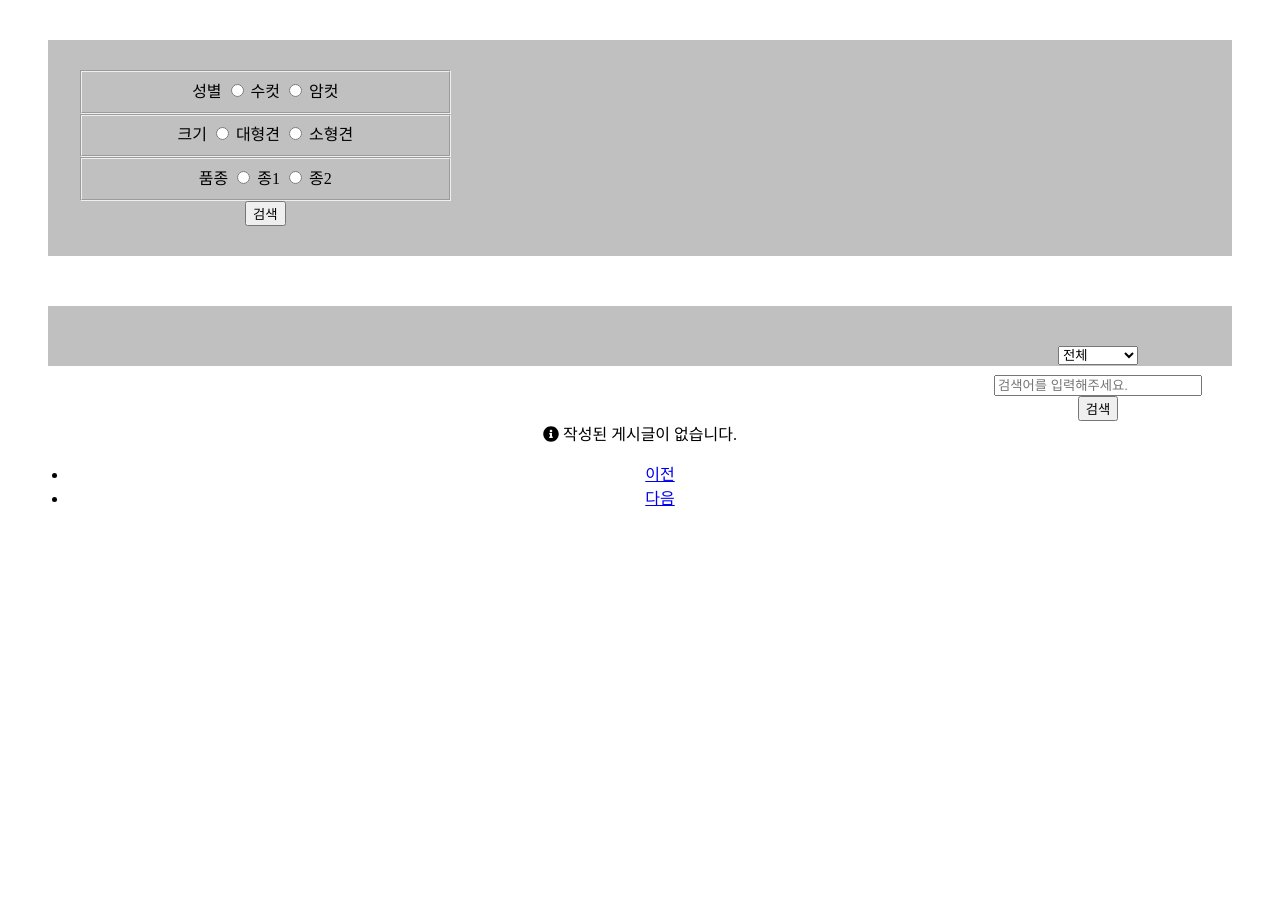
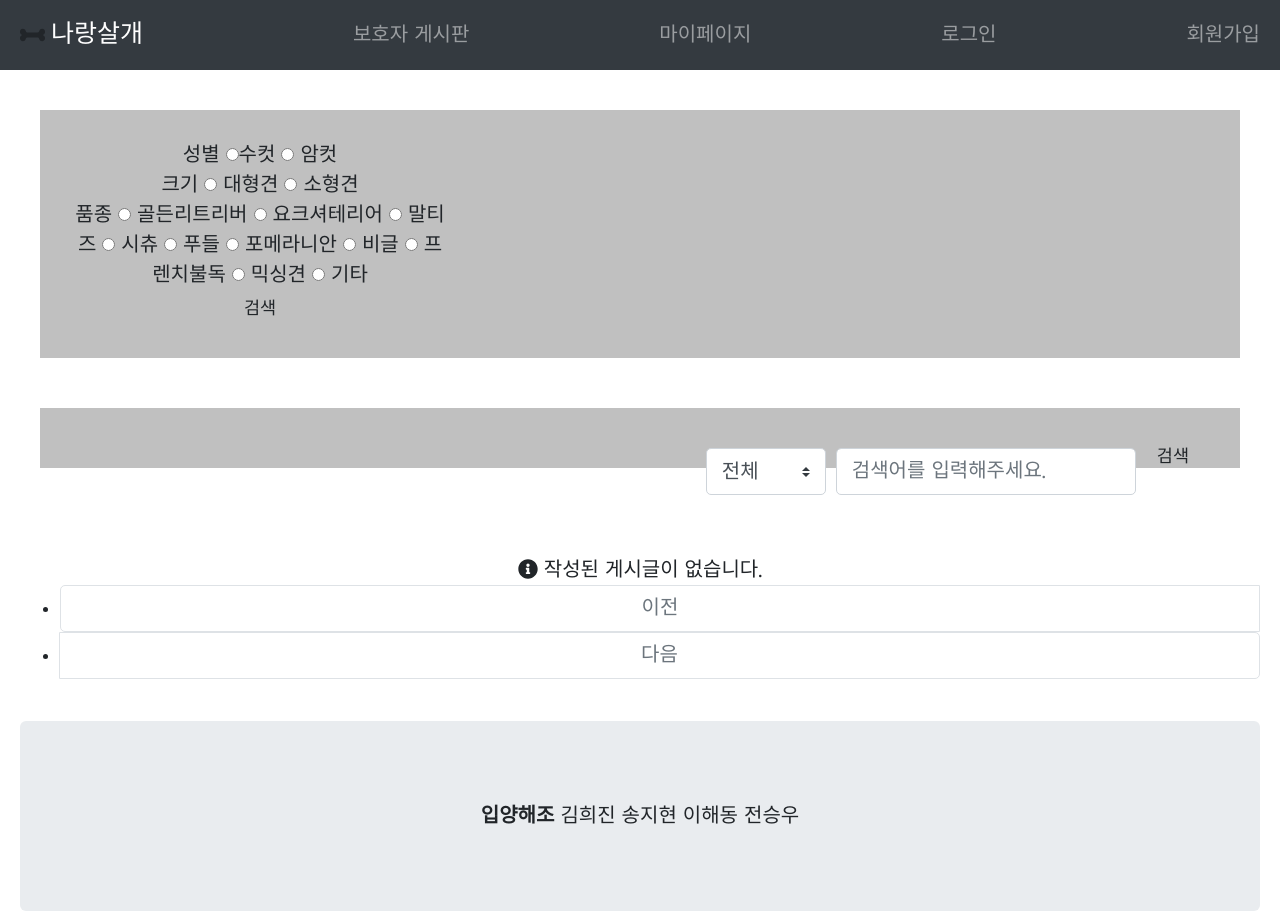
Before and after one commit to winterconnect/ProjectNSG, a Django app: template yyApp/templates/yyApp/board_list.html in a window 1280 px wide. Before the commit the page ends 506 px from the top, so only its background shows below. Run offline with Django 3.2, Linux system fonts and the light colour scheme; the template is opened without the code that fills it, so the values that code supplies are empty; parts of the project's set-up code (start-up, migrations or seed data) failed here and were passed over; some libraries are stand-ins or nearby versions; some web fonts are replaced.

Commit message:
board_list

```diff
--- a/yyApp/templates/yyApp/board_list.html
+++ b/yyApp/templates/yyApp/board_list.html
@@ -1,11 +1,11 @@
 <!-- last modified: Feb 10, 14:56-->
-
-
-
 <!DOCTYPE html>
 <html lang = "ko">
 
 <head>
+    {% extends "yyApp/nav.html" %}
+    {% block body %}
+    <meta http-equiv="Content-Type" content="text/html; charset=UTF-8">
     <script src="https://use.fontawesome.com/releases/v5.2.0/js/all.js"></script>
 
     <style>
@@ -64,7 +64,6 @@
 </head>
 
 
-{% block content %}
 
 
 <body>
@@ -77,27 +76,29 @@
             <form action="" method="GET">
                 <fieldset id="pet_sex">
                     성별
-                    <input type="radio" name="pet_sex" value=True>
-                    <label for="True">수컷</label>
-                    <input type="radio" name="pet_sex" value=False>
-                    <label for="False">암컷</label>
+                    <input type="radio" name="pet_sex" value=True>수컷
+                    <input type="radio" name="pet_sex" value=False> 암컷
                 </fieldset>
 
                 <div class="pet_size">
                 <fieldset id="pet_size">
                     크기
-                    <input type="radio" name="pet_size" value="대형견">
-                    <label for="대형견">대형견</label>
-                    <input type="radio" name="pet_size" value="소형견">
-                    <label for="소형견">소형견</label>
+                    <input type="radio" name="pet_size" value="대형견"> 대형견
+                    <input type="radio" name="pet_size" value="소형견"> 소형견
                 </fieldset>
 
                 <fieldset id="pet_species">
                     품종
-                    <input type="radio" name="pet_species", value="종1">
-                    <label for="종1">종1</label>
-                    <input type="radio" name="pet_species", value="종2">
-                    <label for="종2">종2</label>
+                    <input type="radio" name="pet_species", value="골든리트리버"> 골든리트리버
+                    <input type="radio" name="pet_species", value="요크셔테리어"> 요크셔테리어
+                    <input type="radio" name="pet_species", value="말티즈"> 말티즈
+                    <input type="radio" name="pet_species", value="시츄"> 시츄
+                    <input type="radio" name="pet_species", value="푸들"> 푸들
+                    <input type="radio" name="pet_species", value="포메라니안"> 포메라니안
+                    <input type="radio" name="pet_species", value="비글"> 비글
+                    <input type="radio" name="pet_species", value="프렌치불독"> 프렌치불독
+                    <input type="radio" name="pet_species", value="믹싱견"> 믹싱견
+                    <input type="radio" name="pet_species", value="기타"> 기타
                 </fieldset>
 
                 <div class="col">
@@ -139,6 +140,18 @@
     </div>
 </div>
 
+<div class="write_post_button">
+    {% if is_check %}
+    <div>
+        <a href="{% url 'yyApp:write_post' %}"><input type="submit" value="글쓰기"></a>
+    </div>
+
+    {% else %}
+        <div>
+        </div>
+    {% endif %}
+</div>
+
 
     <!-- LIST -->
 
@@ -165,12 +178,25 @@
         {% for pet in pet_list %}
         <div class="pet_info">
             <div class="photo">
-                <img src ="{{ pet.petImage.url }}">
+                <a href="http://localhost:8000/yyApp/postdetail/1"><img src ="{{ pet.petImage.url }}"></a>
             </div>
             <div class="txt">
-                <span class="adoption">{{ pet.petAdoption }} | <span class="name"> {{ pet.petName }} </span> | <span class="birth"> {{ pet.petBirth }} </span> | <span class = "sex"> {% if pet.petSex == True %} 수컷 {% else %} 암컷 {% endif %} </span> <br>
+                <span class="adoption">{{ pet.petAdoption }}
+                | <span class="name"> {{ pet.petName }} </span>
+                | <span class="birth"> {{ pet.petBirth }} </span>
+                | <span class = "sex">
+                    {% if pet.petSex %}
+                    수컷
+                    {% elif pet.petSex == False %}
+                    암컷
+                    {% else %}
+                    모름
+                    {% endif %}
+                    </span>
+                <br>
                 <span class = "species"> {{ pet.petSpecies }} </span>
             </div>
+
         </div>
         {% endfor %}
     </div>
```
